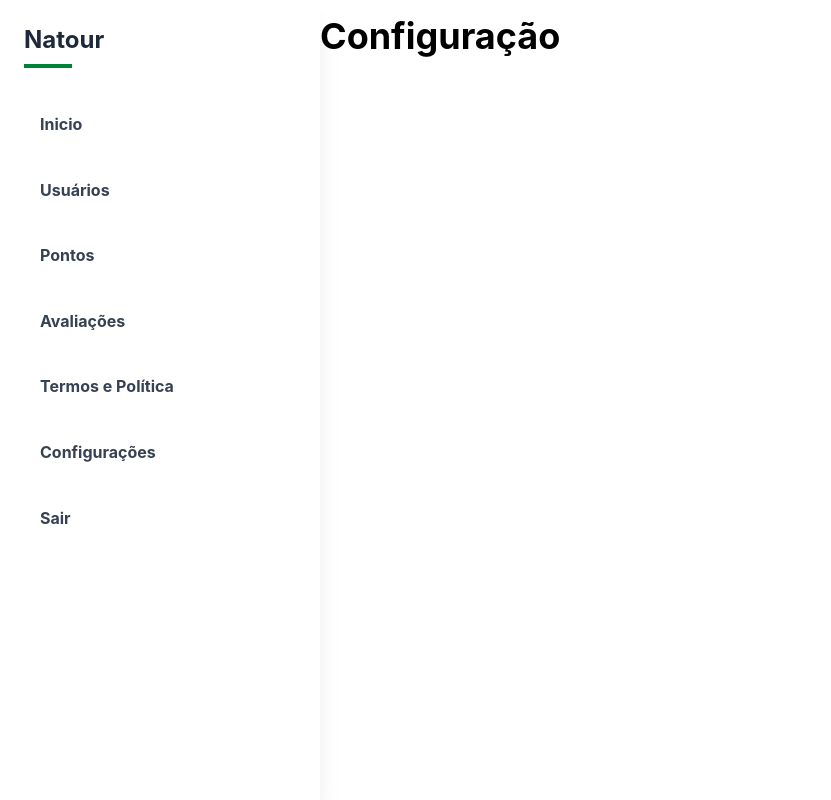
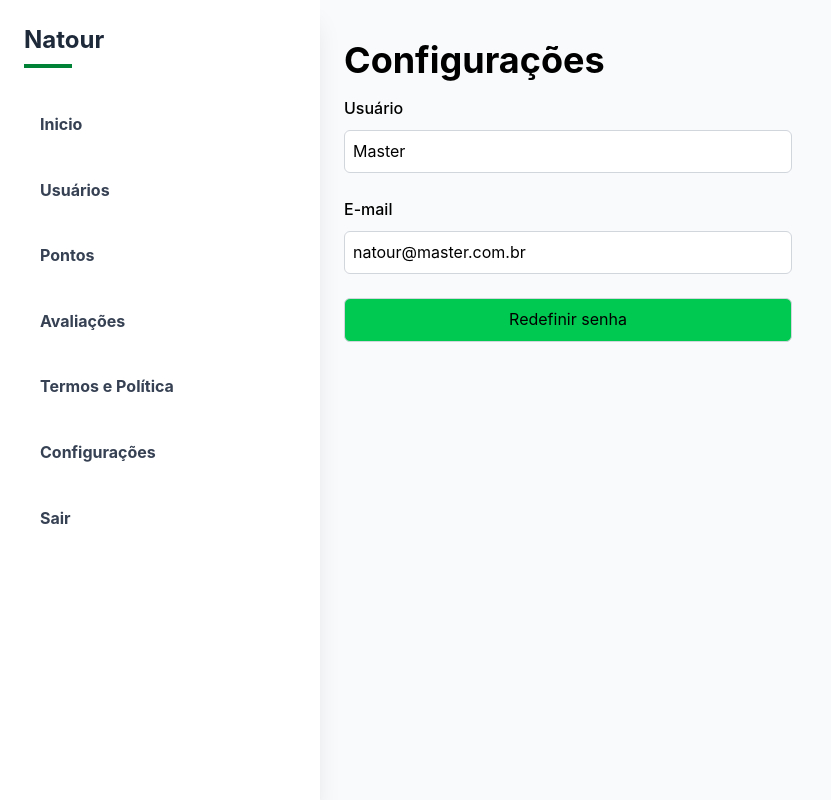
Before and after one commit to Natour-EcoTour/front, a Next.js app: page /master/masterConfigsPage in a window 1280 px wide. Shown: the whole page, without its empty margins (0-831 px from the left). Built offline with nearby package versions, Linux system fonts and the light colour scheme.

Commit message:
wip: change password modal

```diff
--- a/src/app/master/masterConfigsPage/page.tsx
+++ b/src/app/master/masterConfigsPage/page.tsx
@@ -1,9 +1,42 @@
+'use client'
 import MasterPageTitle from '@/components/MasterPageTitle/MasterPageTitle'
-
+import ResetPasswordModal from '@/components/ResetPasswordModal/ResetPasswordModal'
+import { useState } from 'react';
 export default function MasterConfigsPage() {
+    const [isModalOpen, setIsModalOpen] = useState(false);
     return (
         <>
-            <MasterPageTitle text="Configuração" />
+            <div className="p-6 bg-gray-50 min-h-screen">
+                <MasterPageTitle text="Configurações" />
+
+                <div className='space-y-6 max-w-md'>
+                    <div className='flex flex-col space-y-2'>
+                        <label htmlFor="userName" className='text-black font-medium'>Usuário</label>
+                        <div id="userName" className='border border-gray-300 rounded-md p-2 text-black bg-white w-full'>Master</div>
+                    </div>
+
+                    <div className='flex flex-col space-y-2'>
+                        <label htmlFor="userEmail" className='text-black font-medium'>E-mail</label>
+                        <div id="userEmail" className='border border-gray-300 rounded-md p-2 text-black bg-white w-full'>natour@master.com.br</div>
+                    </div>
+
+                    <div>
+                        <button
+                            className='w-full border border-gray-300 rounded-md p-2 text-black bg-green-500 hover:bg-green-600 cursor-pointer'
+                            onClick={() => setIsModalOpen(true)}
+                        >
+                            Redefinir senha
+                        </button>
+                    </div>
+                </div>
+                <ResetPasswordModal
+                    open={isModalOpen}
+                    onClose={() => setIsModalOpen(false)}
+                    onConfirm={() => {
+                        setIsModalOpen(false);
+                    }}
+                />
+            </div>
         </>
     )
 }
--- /dev/null
+++ b/src/components/ResetPasswordModal/ResetPasswordModal.tsx
@@ -0,0 +1,72 @@
+'use client'
+import { X, Lock } from "lucide-react";
+import { useEffect } from "react";
+import { createPortal } from "react-dom";
+
+interface ModalProps {
+    open: boolean;
+    onClose: () => void;
+    onConfirm?: () => void;
+    children?: React.ReactNode;
+}
+
+const ResetPasswordModal = ({ open, onClose, onConfirm, children }: ModalProps) => {
+    useEffect(() => {
+        const onEsc = (e: KeyboardEvent) => e.key === 'Escape' && onClose();
+        if (open) document.addEventListener('keydown', onEsc);
+        return () => document.removeEventListener('keydown', onEsc);
+    }, [open, onClose]);
+
+    if (!open) return null;
+
+
+    return createPortal(
+        <div className="fixed inset-0 z-50 flex items-center justify-center" role="dialog" aria-modal="true">
+            <div className="absolute inset-0 bg-black/50" onClick={onClose} aria-hidden="true" />
+            <div className="relative z-10 w-full max-w-md rounded-2xl bg-white p-6 shadow-xl">
+
+                <button
+                    className="absolute right-3 top-3 rounded-md px-2 py-1 text-gray-600 hover:bg-gray-100 cursor-pointer"
+                    onClick={onClose}
+                    aria-label="Close modal"
+                >
+                    <X size={16} />
+                </button>
+
+                <div className={`mx-auto grid place-items-center w-16 h-16 bg-green-500 rounded-full`}>
+                    <Lock size={35} className="text-white" />
+                </div>
+
+                <h2 className="mb-2 text-lg font-bold text-black">Redefinir Senha</h2>
+
+                <div className="grid gap-4">
+                    <label className="text-black">Senha atual</label>
+
+                    <label className="text-black">Nova senha</label>
+
+                    <label className="text-black">Confirmação de senha</label>
+                </div>
+
+                <div className="mt-4 flex justify-end gap-2">
+                    <button
+                        className="rounded-md border border-black px-3 py-1 text-sm text-black hover:bg-gray-200 cursor-pointer"
+                        onClick={onClose}
+                    >
+                        Cancelar
+                    </button>
+
+                    <button
+                        className={`rounded-md px-3 py-1 text-sm text-white cursor-pointer bg-green-500 hover:bg-green-600`}
+                        onClick={onConfirm}
+                    >
+                        Confirmar
+                    </button>
+                </div>
+                {children}
+            </div>
+        </div>,
+        document.body
+    );
+};
+
+export default ResetPasswordModal;
```
